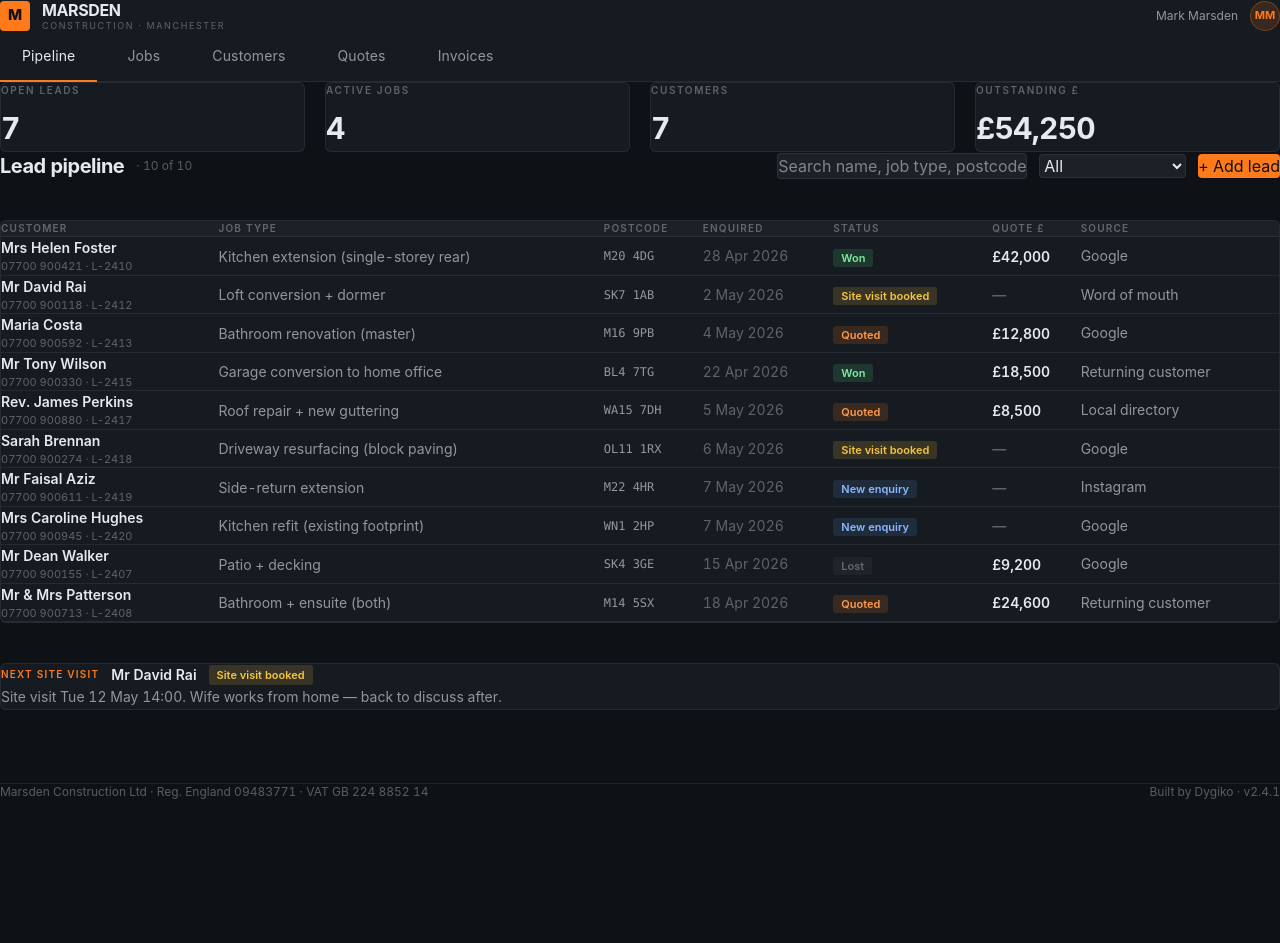
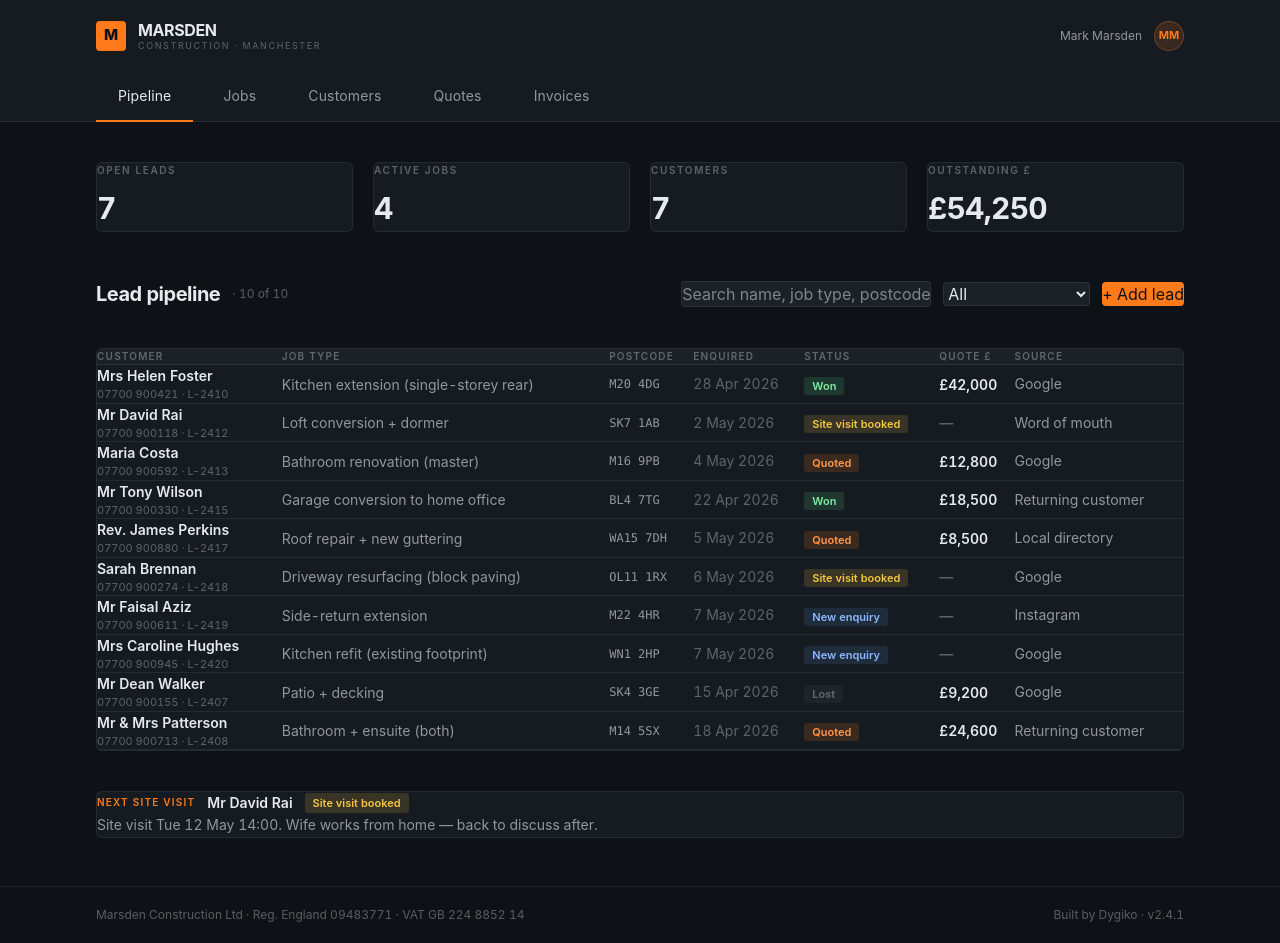
Before and after one commit to samdygiko/marsden-crm, a Next.js app: page / in a window 1280 px wide. Before the commit the page ends 800 px from the top, so only its background shows below. Built offline with nearby package versions, Linux system fonts and the light colour scheme.

Commit message:
Marsden CRM: force inline 96px padding (Tailwind px-16 wasn't applying visually)

```diff
--- a/src/app/page.tsx
+++ b/src/app/page.tsx
@@ -174,7 +174,7 @@ export default function MarsdenCRM() {
     <div className="min-h-screen flex flex-col" style={{ background: "var(--bg)" }}>
       {/* Top bar */}
       <header style={{ borderBottom: "1px solid var(--border)", background: "var(--panel)" }}>
-        <div className="flex items-center gap-8 px-16 py-5">
+        <div style={{ paddingLeft: 96, paddingRight: 96, paddingTop: 20, paddingBottom: 20 }} className="flex items-center gap-8">
           <div className="flex items-center gap-3">
             <div style={{ width: 30, height: 30, background: "var(--accent)", borderRadius: 4, display: "flex", alignItems: "center", justifyContent: "center", color: "#0E1217", fontWeight: 800, fontSize: 15, letterSpacing: "-0.02em" }}>
               M
@@ -195,7 +195,7 @@ export default function MarsdenCRM() {
         </div>
 
         {/* Tab nav — separate row, more space */}
-        <div className="px-16">
+        <div style={{ paddingLeft: 96, paddingRight: 96 }}>
           <nav className="flex items-center gap-2">
             {TABS.map((t) => (
               <button
@@ -220,7 +220,7 @@ export default function MarsdenCRM() {
       </header>
 
       {/* Stats — inside main content width, with breathing room */}
-      <div className="px-16 pt-10 w-full">
+      <div style={{ paddingLeft: 96, paddingRight: 96, paddingTop: 40, width: "100%" }}>
         <div className="grid grid-cols-2 md:grid-cols-4 gap-5">
           {[
             { label: "Open leads", value: openLeadsCount },
@@ -237,7 +237,7 @@ export default function MarsdenCRM() {
       </div>
 
       {/* Tab content — constrained width, generous padding */}
-      <main className="flex-1 px-16 py-12 w-full">
+      <main style={{ paddingLeft: 96, paddingRight: 96, paddingTop: 48, paddingBottom: 48, width: "100%" }} className="flex-1">
         {tab === "Pipeline" && <PipelineTab />}
         {tab === "Jobs" && <JobsTab />}
         {tab === "Customers" && <CustomersTab />}
@@ -246,7 +246,7 @@ export default function MarsdenCRM() {
       </main>
 
       <footer style={{ borderTop: "1px solid var(--border)", color: "var(--text-faint)" }}>
-        <div className="px-16 py-5 text-xs flex items-center justify-between flex-wrap gap-2">
+        <div style={{ paddingLeft: 96, paddingRight: 96, paddingTop: 20, paddingBottom: 20 }} className="text-xs flex items-center justify-between flex-wrap gap-2">
           <span>Marsden Construction Ltd · Reg. England 09483771 · VAT GB 224 8852 14</span>
           <span>Built by Dygiko · v2.4.1</span>
         </div>
```
